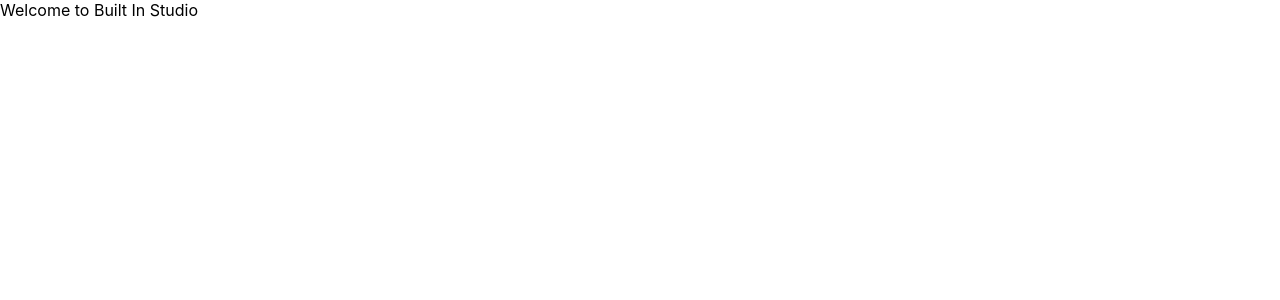
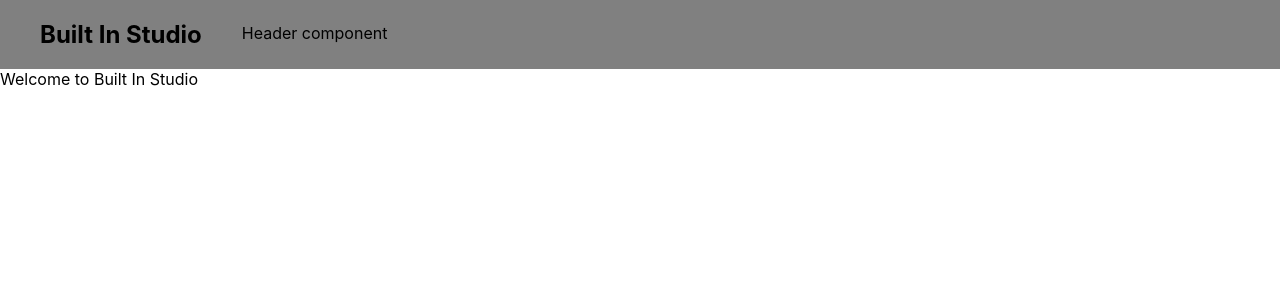
Before and after one commit to naveen-kumar-veeramalai/Built-In-Studio, a React (Create React App) app: page / in a window 1280 px wide. Shown: the top 300 px of the page. Built offline with nearby package versions, Linux system fonts and the light colour scheme.

Commit message:
feat: Added header

```diff
--- a/src/Components/App/App.js
+++ b/src/Components/App/App.js
@@ -10,7 +10,7 @@
     <div className="App">
       <Router>
         <Switch>
-          <Route path="/" exact component={HomePage} />
+          <Route exact path="/" exact component={HomePage} />
         </Switch>
       </Router>
     </div>
--- /dev/null
+++ b/src/Components/Header/Header.css
@@ -0,0 +1,20 @@
+.header {
+    background-color: grey;
+}
+
+.application-title {
+    font-size: x-large;
+    font-weight: bold;
+    padding: 20px 40px;
+    display: inline-block;
+    vertical-align: middle;
+}
+
+.application-title:hover {
+    cursor: pointer;
+}
+
+.application-title-route {
+    text-decoration: none;
+    color: black;
+}
--- /dev/null
+++ b/src/Components/Header/Header.js
@@ -0,0 +1,17 @@
+import React from 'react'
+import { Link } from 'react-router-dom'
+
+import './Header.css'
+
+function Header() {
+    return (
+        <div className="header">
+            <div className="application-title">
+                <Link className="application-title-route" to="/">Built In Studio</Link>
+            </div>
+            Header component
+        </div>
+    )
+}
+
+export default Header
--- a/src/Components/Home_Page/Home_Page.js
+++ b/src/Components/Home_Page/Home_Page.js
@@ -1,8 +1,11 @@
 import React from 'react'
+
+import Header from '../Header/Header'
 
 function HomePage() {
     return (
         <div className="home-page">
+            <Header />
             Welcome to Built In Studio
         </div>
     )
```
